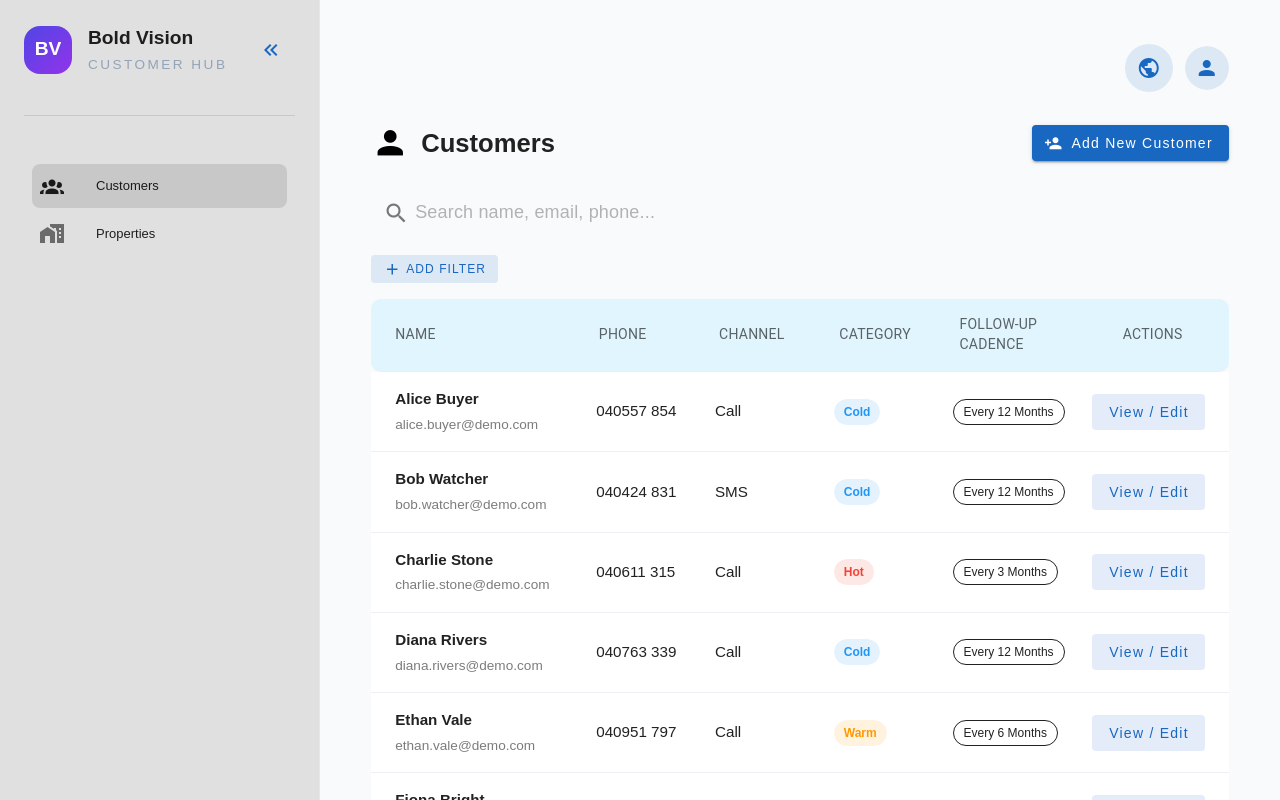
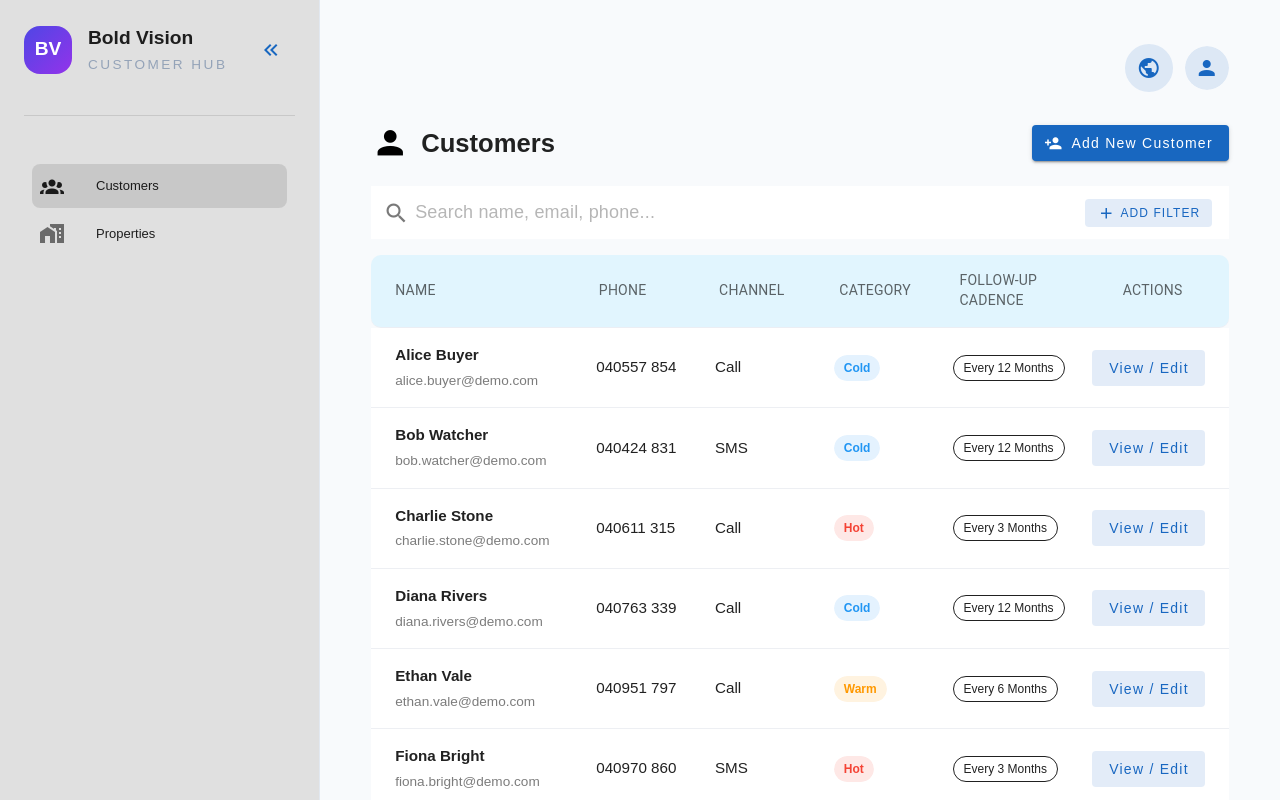
Before and after one commit to Sakada-lim/CRM-Project, a Vue app in the folder Bold_Vision_CRM/: page /customers in a window 1280 px wide. Shown: the top 800 px of the page. Built offline with nearby package versions, Linux system fonts and the light colour scheme.

Commit message:
Custom CSS for searchbar + filter layout

```diff
--- /dev/null
+++ b/Bold_Vision_CRM/src/assets/styles/components/toolbars.css
@@ -0,0 +1,47 @@
+.toolbar-search-filter-row {
+  display: flex;
+  flex-wrap: wrap;
+  margin-top: 24px;
+  align-items: stretch;
+  background-color: var(--bv-surface-bg, #fff);
+}
+
+.toolbar-search-control {
+  flex: 3 1;
+  min-width: 200px;
+  height: 100%;
+}
+
+.toolbar-search-control .SearchBar-control {
+  height: 100%;
+}
+
+.toolbar-filter-activator {
+  min-width: 160px;
+  display: flex;
+  align-items: center;
+  justify-content: center;
+}
+
+.toolbar-filter-activator .filter-bar,
+.toolbar-filter-activator .filter-activator {
+  display: flex;
+  align-items: center;
+
+}
+
+.toolbar-filter-activator .add-filter-btn {
+  width: 100%;
+}
+
+.toolbar-filter-chips {
+  margin-top: 16px;
+}
+
+.toolbar-filter-chips .filter-bar {
+  padding-left: 4px;
+}
+
+.toolbar-filter-chips .chip-container {
+  width: 100%;
+}
--- a/Bold_Vision_CRM/src/components/base/BaseFilterBar.vue
+++ b/Bold_Vision_CRM/src/components/base/BaseFilterBar.vue
@@ -1,28 +1,6 @@
 <template>
   <div class="filter-bar">
-    <div class="chip-container">
-      <template v-if="modelValue.length">
-        <v-chip
-          v-for="filter in modelValue"
-          :key="filter.id"
-          class="filter-chip"
-          closable
-          size="large"
-          variant="tonal"
-          color="primary"
-          @click:close="removeFilter(filter.id)"
-        >
-          <template v-if="filter.labelParts">
-            <span class="chip-field">{{ getFieldLabel(filter) }}</span>
-            <span class="chip-operator">{{ getOperatorLabel(filter) }}</span>
-            <span class="chip-value">{{ getValueLabel(filter) }}</span>
-          </template>
-          <template v-else>
-            {{ filter.label }}
-          </template>
-        </v-chip>
-      </template>
-
+    <div v-if="showActivator" class="filter-activator">
       <v-menu v-model="menu" :close-on-content-click="false" transition="fade-transition">
         <template #activator="{ props: activatorProps }">
           <v-btn
@@ -80,6 +58,28 @@
         </v-card>
       </v-menu>
     </div>
+
+    <div v-if="showChips && modelValue.length" class="chip-container">
+      <v-chip
+        v-for="filter in modelValue"
+        :key="filter.id"
+        class="filter-chip"
+        closable
+        size="large"
+        variant="tonal"
+        color="primary"
+        @click:close="removeFilter(filter.id)"
+      >
+        <template v-if="filter.labelParts">
+          <span class="chip-field">{{ getFieldLabel(filter) }}</span>
+          <span class="chip-operator">{{ getOperatorLabel(filter) }}</span>
+          <span class="chip-value">{{ getValueLabel(filter) }}</span>
+        </template>
+        <template v-else>
+          {{ filter.label }}
+        </template>
+      </v-chip>
+    </div>
   </div>
 </template>
 
@@ -94,6 +94,14 @@ const props = defineProps({
   availableFilters: {
     type: Array,
     default: () => [],
+  },
+  showActivator: {
+    type: Boolean,
+    default: true,
+  },
+  showChips: {
+    type: Boolean,
+    default: true,
   },
 })
 
@@ -264,7 +272,14 @@ function getValueLabel(filter) {
 .filter-bar {
   display: flex;
   flex-wrap: wrap;
-  gap: 12px;
+  align-items: center;
+}
+
+.filter-activator {
+  display: flex;
+  align-items: center;
+  border-radius: 10px;
+  height: 100%;
 }
 
 .chip-container {
@@ -272,6 +287,7 @@ function getValueLabel(filter) {
   flex-wrap: wrap;
   gap: 8px;
   align-items: center;
+  width: 100%;
 }
 
 .filter-chip {
@@ -293,6 +309,7 @@ function getValueLabel(filter) {
 }
 
 .add-filter-btn {
-  height: 36px;
+  height: 100%;
+  align-items: center;
 }
 </style>
--- a/Bold_Vision_CRM/src/components/customer/CustomersToolbar.vue
+++ b/Bold_Vision_CRM/src/components/customer/CustomersToolbar.vue
@@ -22,18 +22,29 @@
       </slot>
     </div>
 
-    <BaseSearchBar
-      v-model="internalSearch"
-      class="mt-6"
-      :label="searchLabel"
-      :placeholder="searchPlaceholder"
-    />
+    <div class="toolbar-search-filter-row">
+      <BaseSearchBar
+        v-model="internalSearch"
+        class="toolbar-search-control"
+        :label="searchLabel"
+        :placeholder="searchPlaceholder"
+      />
+
+      <BaseFilterBar
+        v-if="canAddFilters"
+        v-model="internalFilters"
+        :available-filters="availableFilters"
+        class="toolbar-filter-activator"
+        :show-chips="false"
+      />
+    </div>
 
     <BaseFilterBar
-      v-if="showFilters"
+      v-if="hasActiveFilters"
       v-model="internalFilters"
       :available-filters="availableFilters"
-      class="mt-4"
+      class="toolbar-filter-chips"
+      :show-activator="false"
     />
   </div>
 </template>
@@ -106,7 +117,6 @@ const internalFilters = computed({
   set: (value) => emit('update:filters', value ?? []),
 })
 
-const showFilters = computed(
-  () => props.availableFilters.length > 0 || (props.filters?.length ?? 0) > 0,
-)
+const hasActiveFilters = computed(() => (props.filters?.length ?? 0) > 0)
+const canAddFilters = computed(() => props.availableFilters.length > 0)
 </script>
--- a/Bold_Vision_CRM/src/components/properties/PropertiesToolbar.vue
+++ b/Bold_Vision_CRM/src/components/properties/PropertiesToolbar.vue
@@ -22,18 +22,29 @@
       </slot>
     </div>
 
-    <BaseSearchBar
-      v-model="internalSearch"
-      class="mt-6"
-      :label="searchLabel"
-      :placeholder="searchPlaceholder"
-    />
+    <div class="toolbar-search-filter-row">
+      <BaseSearchBar
+        v-model="internalSearch"
+        class="toolbar-search-control"
+        :label="searchLabel"
+        :placeholder="searchPlaceholder"
+      />
+
+      <BaseFilterBar
+        v-if="canAddFilters"
+        v-model="internalFilters"
+        :available-filters="availableFilters"
+        class="toolbar-filter-activator"
+        :show-chips="false"
+      />
+    </div>
 
     <BaseFilterBar
-      v-if="showFilters"
+      v-if="hasActiveFilters"
       v-model="internalFilters"
       :available-filters="availableFilters"
-      class="mt-4"
+      class="toolbar-filter-chips"
+      :show-activator="false"
     />
   </div>
 </template>
@@ -106,7 +117,6 @@ const internalFilters = computed({
   set: (value) => emit('update:filters', value ?? []),
 })
 
-const showFilters = computed(
-  () => props.availableFilters.length > 0 || (props.filters?.length ?? 0) > 0,
-)
+const hasActiveFilters = computed(() => (props.filters?.length ?? 0) > 0)
+const canAddFilters = computed(() => props.availableFilters.length > 0)
 </script>
--- a/Bold_Vision_CRM/src/main.js
+++ b/Bold_Vision_CRM/src/main.js
@@ -12,6 +12,7 @@ import './assets/styles/utilities.css'
 import './assets/styles/components/layout.css'
 import './assets/styles/components/cards.css'
 import './assets/styles/components/forms.css'
+import './assets/styles/components/toolbars.css'
 
 const app = createApp(App)
 
```
